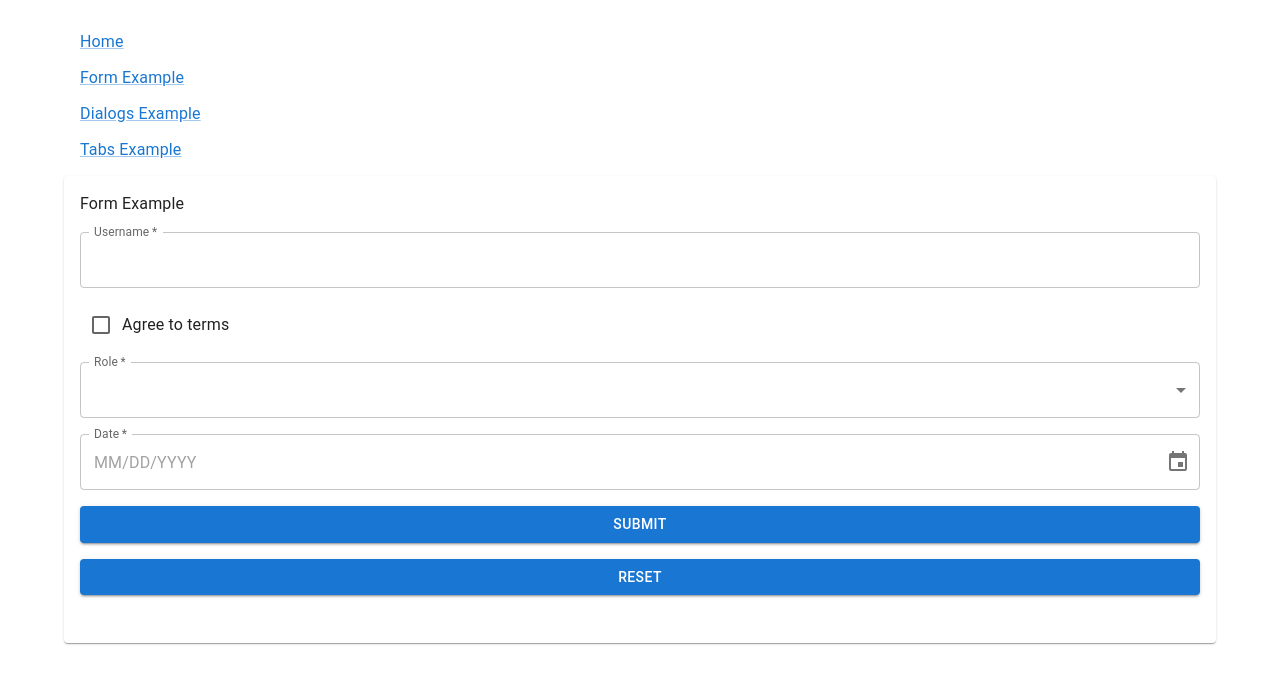
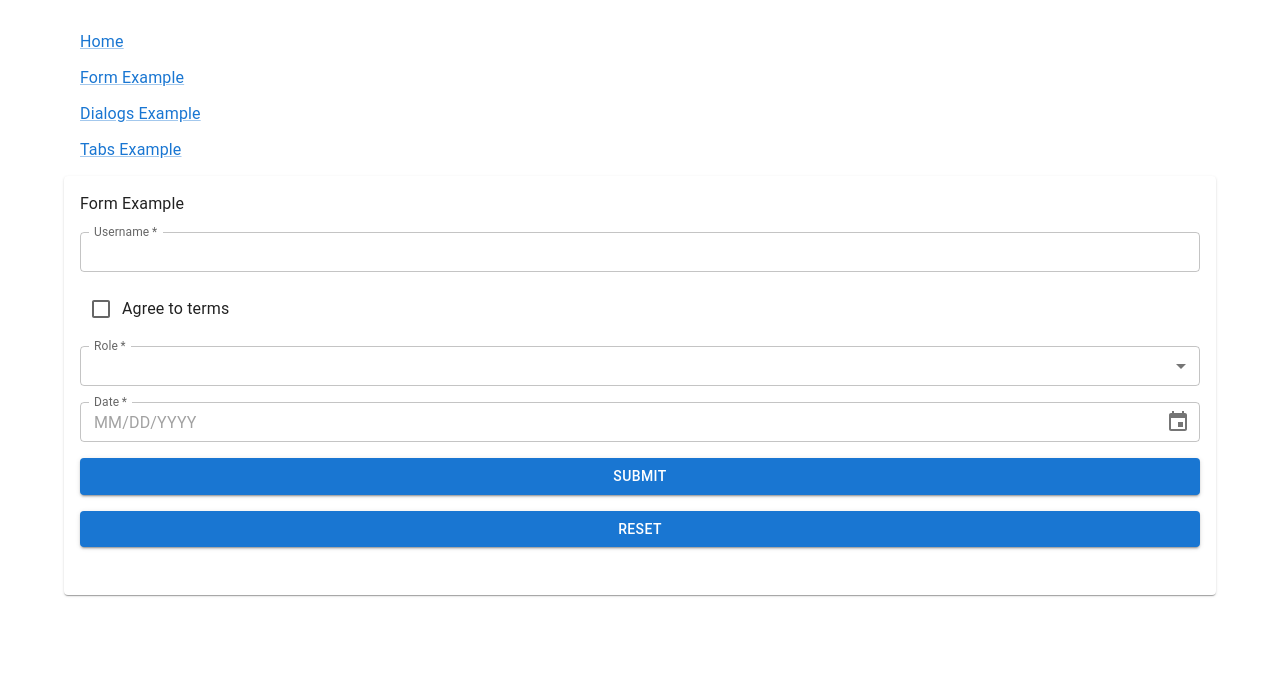
Before and after one commit to cwncollab-org/component-kit, a React (Vite) app: page /form-example in a window 1280 px wide. Shown: the top 684 px of the page. Built offline with nearby package versions, Linux system fonts and the light colour scheme.

Commit message:
Update version to 0.0.13 in package.json; enhance DatePicker component to support size prop and integrate it into FormExample

```diff
--- a/package.json
+++ b/package.json
@@ -1,7 +1,7 @@
 {
   "name": "@cwncollab-org/component-kit",
   "private": false,
-  "version": "0.0.12",
+  "version": "0.0.13",
   "type": "module",
   "main": "./dist/index.js",
   "module": "./dist/index.js",
--- a/src/lib/form/DatePicker.tsx
+++ b/src/lib/form/DatePicker.tsx
@@ -14,6 +14,7 @@ type Props = Omit<
 > & {
   required?: boolean
   labelShrink?: boolean
+  size?: 'small' | 'medium'
 }
 
 export function DatePicker(props: Props) {
@@ -24,7 +25,7 @@ export function DatePicker(props: Props) {
     return field.state.meta.errors.map(error => error.message).join(', ')
   }, [field.state.meta.errors])
 
-  const { required, labelShrink, ...rest } = props
+  const { required, labelShrink, size, ...rest } = props
 
   return (
     <LocalizationProvider dateAdapter={AdapterDayjs}>
@@ -43,6 +44,7 @@ export function DatePicker(props: Props) {
             error: Boolean(errorText),
             helperText: errorText,
             InputLabelProps: { shrink: labelShrink },
+            size: size,
             InputProps: {
               notched: labelShrink,
             },
--- a/src/routes/form-example.tsx
+++ b/src/routes/form-example.tsx
@@ -63,6 +63,7 @@ export function FormExample() {
                 fullWidth
                 required
                 labelShrink
+                size='small'
               />
             )}
           />
@@ -74,7 +75,13 @@ export function FormExample() {
           <form.AppField
             name='role'
             children={field => (
-              <field.Select label='Role' required options={roles} labelShrink>
+              <field.Select
+                label='Role'
+                required
+                options={roles}
+                labelShrink
+                size='small'
+              >
                 <MenuItem value=''>
                   <em>None</em>
                 </MenuItem>
@@ -85,7 +92,12 @@ export function FormExample() {
           <form.AppField
             name='date'
             children={field => (
-              <field.DatePicker label='Date' required labelShrink />
+              <field.DatePicker
+                label='Date'
+                required
+                labelShrink
+                size='small'
+              />
             )}
           />
 
```
